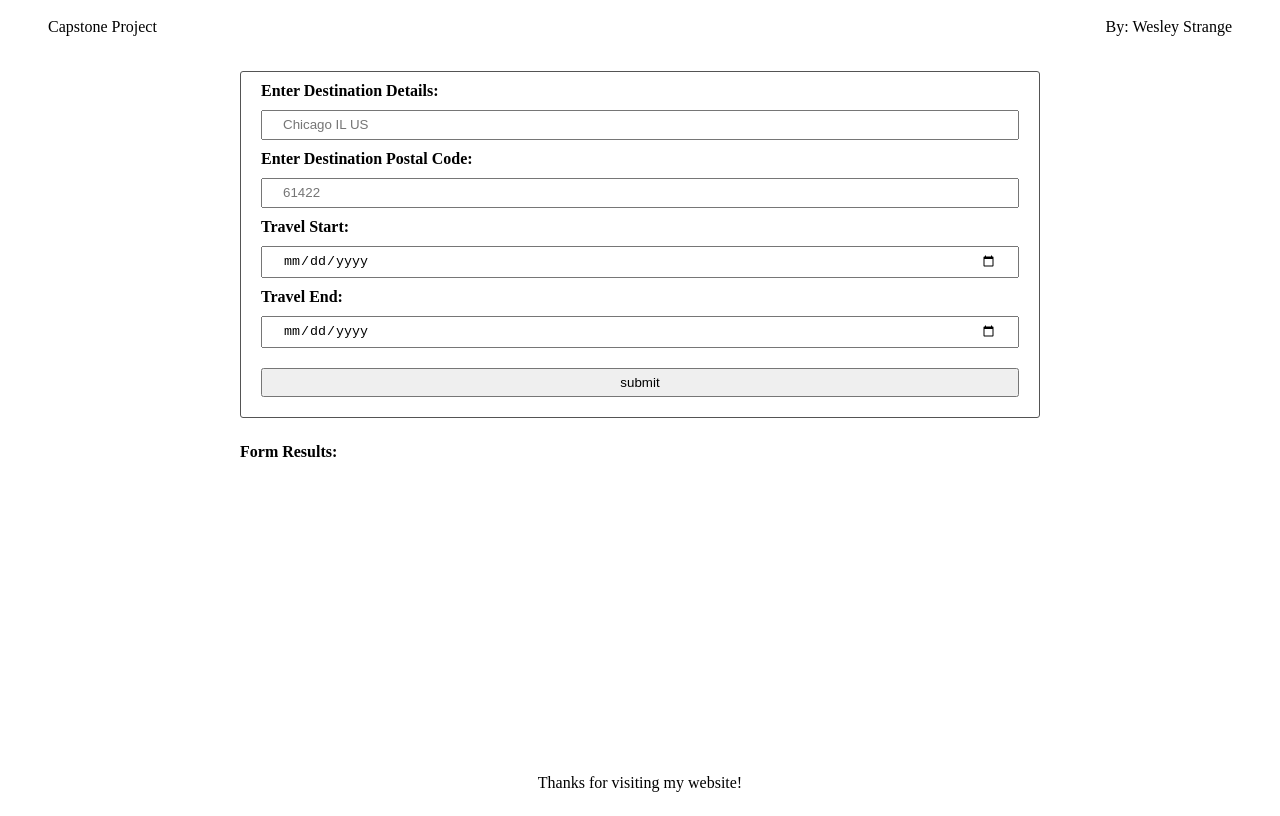
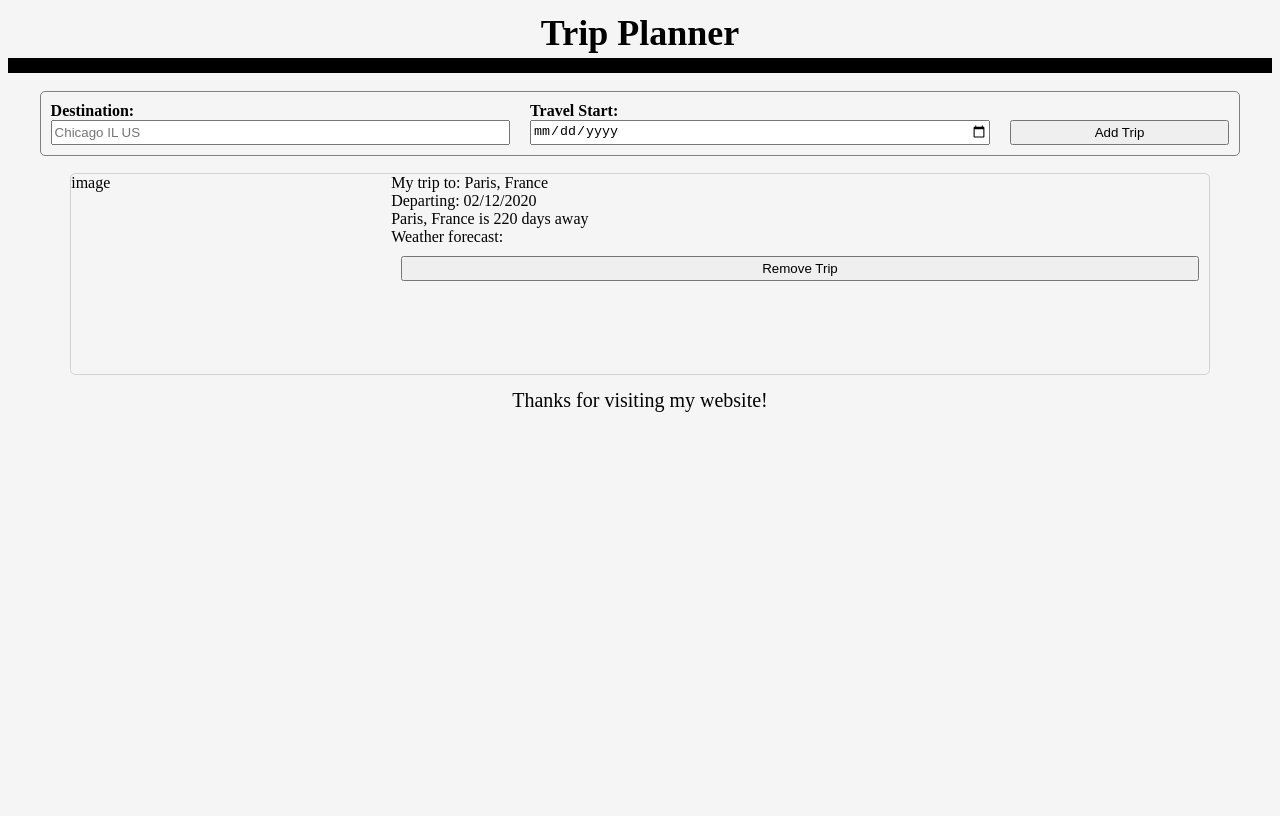
Before and after one commit to wesley-strange/Front-End-Nanodegree-Capstone, a website built with webpack: page src/client/views/index.html in a window 1280 px wide. Built offline with nearby package versions, Linux system fonts and the light colour scheme.

Commit message:
Cleaning up HTML and Added Funtion to update DOM

```diff
--- a/src/client/index.js
+++ b/src/client/index.js
@@ -1,17 +1,20 @@
 import "@babel/polyfill";
 import { handleSubmit } from "./js/submit_handler";
+import { addTrip } from "./js/add_trip";
 
 import "./styles/base.scss";
 import "./styles/footer.scss";
 import "./styles/form.scss";
 import "./styles/header.scss";
+import "./styles/trip.scss";
 
 window.addEventListener('load', (event) => {
     console.log('page loaded')
-    const submit = document.getElementById('submit')
+    const submit = document.getElementById('add_trip')
     submit.addEventListener('click', Client.handleSubmit)
 });
 
 export {
-    handleSubmit
+    handleSubmit,
+    addTrip
 }
--- /dev/null
+++ b/src/client/js/add_trip.js
@@ -0,0 +1,55 @@
+function addTrip() {
+    //initialize new DocumentFragment to build new trip
+    let trip_frag = new DocumentFragment();
+
+    //create trip post div
+    let trip_div = document.createElement('div');
+    trip_div.classList.add("trip_post");
+
+    //append image to the new trip div
+    let image_div = document.createElement('div');
+    image_div.classList.add("left");
+    image_div.textContent = "image";
+    trip_div.appendChild(image_div);
+
+
+    //append details to the new trip div
+    let details_div = document.createElement('div');
+    details_div.classList.add("right");
+
+    let destination = document.createElement('div');
+    destination.textContent = "My trip to: Paris, France";
+    details_div.appendChild(destination);
+
+    let departing = document.createElement('div');
+    departing.textContent = "Departing: 02/12/2020";
+    details_div.appendChild(departing);
+
+    let countdown = document.createElement('div');
+    countdown.textContent = "Paris, France is 220 days away";
+    details_div.appendChild(countdown);
+
+    let weather = document.createElement('div');
+    weather.textContent = "Weather forecast:";
+    details_div.appendChild(weather);
+
+    let button_div = document.createElement('div');
+    button_div.classList.add("form_item");
+    let button = document.createElement('input');
+    button.setAttribute("type", "submit");
+    button.setAttribute("value", "Remove Trip");
+    button_div.appendChild(button);
+
+    details_div.appendChild(button_div);
+
+    trip_div.appendChild(details_div);
+
+    trip_frag.appendChild(trip_div);
+
+
+    //append new trip fragment to the trip grid in HTML
+    const trip_section = document.querySelector("#trip_grid");
+    trip_grid.appendChild(trip_frag);
+}
+
+export { addTrip }
--- /dev/null
+++ b/src/client/js/remove_trip.js
@@ -0,0 +1,4 @@
+function remove_trip() {
+    const select_trip = document.querySelector("#trip1");
+    select_trip.remove();
+}
--- a/src/client/js/submit_handler.js
+++ b/src/client/js/submit_handler.js
@@ -1,21 +1,43 @@
 function handleSubmit(event) {
     event.preventDefault()
 
-    //grab the destination input from the HTML
+    //grab the destination and travel dates input from the HTML
     let destination = {
-        placename: document.getElementById('destination').value,
-        postalcode: document.getElementById('zip').value
+        placename: document.getElementById('destination').value
     };
-    console.log(destination); //debug: remove
 
-    //grab the travel dates input from the HTML
-    let travel_dates = {
-        start: document.getElementById('start').value,
-        end: document.getElementById('end').value
-    };
-    console.log(travel_dates); //debug: remove
+    // grab the travel start / end dates from the HTML
+    let start_date =  document.getElementById('start').value;
 
-    //fetch location info (lat/long) from Geocodes API
+    //https://stackoverflow.com/questions/2627650/why-javascript-gettime-is-not-a-function
+    // parse a date in yyyy-mm-dd format
+    function parseDate(input) {
+        var parts = input.match(/(\d+)/g);
+        // new Date(year, month [, date [, hours[, minutes[, seconds[, ms]]]]])
+        return new Date(parts[0], parts[1]-1, parts[2]); // months are 0-based
+    }
+
+    // To calculate the time difference of two dates
+    // To calculate the no. of days between two dates
+    //var time_diff = parseDate(start_date).getTime() - parseDate(start_date).getTime();
+    //var days_diff = time_diff / (1000 * 3600 * 24);
+    //console.log(days_diff);
+
+    var days_diff = 7;
+
+    let weather_api = "";
+
+    if (days_diff <= 7) {
+        weather_api = "current";
+    } else {
+        weather_api = "forecast";
+    }
+
+    //initialize forecast and image variables
+    let weather = [];
+    let image = "";
+
+    //fetch location info (lat/long) from geocodes API
     fetch("http://localhost:8081/geo", {
         method: "POST",
         credentials: "same-origin",
@@ -24,12 +46,17 @@ function handleSubmit(event) {
     })
     .then(res => res.json())
     .then(function(res) {
+
         let location = {
             longitude: res.geonames[0].lng,
             latitude: res.geonames[0].lat,
+            start_date: destination.start_date,
+            end_date: destination.end_date,
+            api: weather_api
         }
         console.log(location); //debug: remove
 
+        //fetch weather forecast for destination from weatherbit API
         fetch("http://localhost:8081/weather", {
         method: "POST",
         credentials: "same-origin",
@@ -39,8 +66,11 @@ function handleSubmit(event) {
         .then(res => res.json())
         .then(function(res) {
             console.log(res); //debug: remove
-            let forecast = [];
 
+            if (weather_api == "current") {
+                let temp = Math.round(res.data[0].temp * 9 / 5 + 32);
+                weather = [`Current temperature: ${temp}`];
+            } else {
                 var i;
                 for (i = 0; i < res.data.length; i++) {
                     let forecast_date = res.data[i].datetime;
@@ -48,11 +78,13 @@ function handleSubmit(event) {
                     let forecast_min = Math.round(res.data[i].low_temp * 9 / 5 + 32);
 
                     let new_record = `${forecast_date}   Max: ${forecast_max}   Min: ${forecast_min}`
-                forecast.push(new_record)
+                    weather.push(new_record)
                 }
-            console.log(forecast);
+            }
+            console.log(weather);
         })
         .then(function() {
+            //fetch image of destination from pixabay API
             fetch("http://localhost:8081/pixabay", {
             method: "POST",
             credentials: "same-origin",
@@ -62,8 +94,12 @@ function handleSubmit(event) {
             .then(res => res.json())
             .then(function(res) {
                 console.log(res); //debug: remove
+
+                image = res.hits[0].webformatURL;
+                console.log(image);
             })
         })
+        .then(Client.addTrip())
     })
 }
 
--- a/src/client/styles/base.scss
+++ b/src/client/styles/base.scss
@@ -1,14 +1,67 @@
 body {
-    display: flex;
-    flex-direction: column;
+    background-color: whitesmoke;
+    color: black;
     min-height: 100vh;
 }
 
-main {
-    flex: 2;
+h1{
+    font-size: 36px;
 }
 
-section {
-    max-width: 800px;
-    margin: 25px auto;
+h2{
+    font-size: 28px;
 }
+
+h3{
+    font-size: 20px;
+}
+
+p{
+    font-size: 20px;
+}
+
+.container{
+    display: grid;
+    width: 100%;
+    grid-template-columns: 100%;
+    grid-template-rows: 50px 15px 1fr 50px;
+    /* initially each element has its own row for small screens */
+    grid-template-areas:
+    "head"
+    "cover"
+    "main"
+    "foot";
+    justify-content: center;
+    // border: 4px solid red;
+}
+
+.box{
+    display: flex;
+    align-items: center;
+    justify-content: center;
+    // border: 2px solid green;
+}
+
+.cover{
+    grid-area: cover;
+    background-color: black;
+}
+
+.content{
+    grid-area: main;
+    display: grid;
+    width: 100%;
+    grid-template-columns: 100%;
+    grid-template-rows: 100px 1fr;
+}
+
+#trip_grid{
+    display: grid;
+    width: 90%;
+    grid-template-columns: 100%;
+    grid-template-rows: 1fr;
+    grid-gap: 15px;
+    // border: 3px solid orange;
+    padding-left: 5%;
+    padding-right: 5%;
+}
--- a/src/client/styles/footer.scss
+++ b/src/client/styles/footer.scss
@@ -1,3 +1,4 @@
-footer {
+.footer{
+    grid-area: foot;
     text-align: center;
 }
--- a/src/client/styles/form.scss
+++ b/src/client/styles/form.scss
@@ -1,15 +1,37 @@
 form {
-    border: 1px solid #545454;
-    border-radius: 3px;
-    padding: 10px 20px;
+    display: grid;
+    grid-template-columns: 40% 40% 20%;
+    grid-template-rows: 100%;
+    grid-template-areas:
+    "left middle right";
+    border: 1px solid gray;
+    border-radius: 5px;
+    width: 100%;
+    align-items: end;
+    margin-left: 2.5%;
+    margin-right: 2.5%;
 }
 
 input {
-    padding: 5px 20px;
     width: 100%;
-    line-height: 16px;
-    margin: 10px 0;
+    height: 25px;
     box-sizing: border-box;
+}
+
+.destination {
+    grid-area: left;
+}
+
+.start {
+    grid-area: middle;
+}
+
+.add_trip {
+    grid-area: right;
+}
+
+.form_item{
+    padding: 10px;
 }
 
 label {
--- a/src/client/styles/header.scss
+++ b/src/client/styles/header.scss
@@ -1,5 +1,4 @@
-header {
-    display: flex;
-    justify-content: space-between;
-    padding: 10px 40px;
+.header{
+    grid-area: head;
+    text-align: center;
 }
--- /dev/null
+++ b/src/client/styles/trip.scss
@@ -0,0 +1,20 @@
+.trip_post{
+    display: grid;
+    width: 100%;
+    height: 200px;
+    grid-template-columns: 300px 1fr;
+    grid-template-areas:
+    "left right";
+    border: 1px solid lightgray;
+    border-radius: 5px;
+    justify-self: center;
+}
+
+.left{
+    grid-area: left;
+}
+
+.right{
+    grid-area: right;
+    padding-left: 20px;
+}
--- a/src/client/views/index.html
+++ b/src/client/views/index.html
@@ -5,44 +5,47 @@
     <title>Front-End Developer Capstone Project</title>
 </head>
 <body>
-
-        <header>
-            <div class="">
-                Capstone Project
+    <div class="container">
+        <header class="header box">
+            <h1>Trip Planner</h1>
+        </header>
+        <div class="cover box"></div>
+        <main class="content box">
+            <section class="form box">
+                <form class="">
+                    <div class="form_item">
+                        <label for="destination">Destination:</label>
+                        <input id="destination" type="text" name="input" value="" placeholder="Chicago IL US">
                     </div>
-            <div class="">
-                By: Wesley Strange
-            </div>
-        </header>
-
-        <main>
-            <section>
-                <form class="">
-                    <label for="destination">Enter Destination Details:</label>
-                    <input id="destination" type="text" name="input" value="" placeholder="Chicago IL US">
-                    <label for="zip">Enter Destination Postal Code:</label>
-                    <input id="zip" type="text" name="input" value="" placeholder="61422">
+                    <div class="form_item">
                         <label for="start">Travel Start:</label>
                         <input id="start" type="date" name="input" value="">
-                    <label for="end">Travel End:</label>
-                    <input id="end" type="date" name="input" value="">
-                    <input id="submit" type="submit" name="" value="submit">
+                    </div>
+                    <div class="form_item">
+                        <input id="add_trip" type="submit" name="" value="Add Trip">
+                    </div>
                 </form>
             </section>
-
-            <section>
-                <strong>Form Results:</strong>
-                <div id="results">
-                    <div id = "url"></div>
-                    <div id = "polarity"></div>
-                    <div id = "subjectivity"></div>
-                    <div id = "errors"></div>
+            <section id="trip_grid">
+                <div class="trip_post">
+                    <div class="left">
+                        image
+                    </div>
+                    <div class="right">
+                        <div id = "destinationText">My trip to: Paris, France</div>
+                        <div id = "departingText">Departing: 02/12/2020</div>
+                        <div id = "countdownText">Paris, France is 220 days away</div>
+                        <div id = "weatherText">Weather forecast:</div>
+                        <div class="form_item">
+                            <input id="remove_trip1" type="submit" name="" value="Remove Trip">
+                        </div>
+                    </div>
                 </div>
             </section>
         </main>
-
-        <footer>
+        <footer class="footer box">
             <p>Thanks for visiting my website!</p>
         </footer>
+    </div>
 </body>
 </html>
```
Also changed, not shown: src/client/js/add_countdown.js (added, +29 -0 lines), src/server/app.js (+10 -3 lines). Lines whose indentation alone changed are shown as unchanged.
